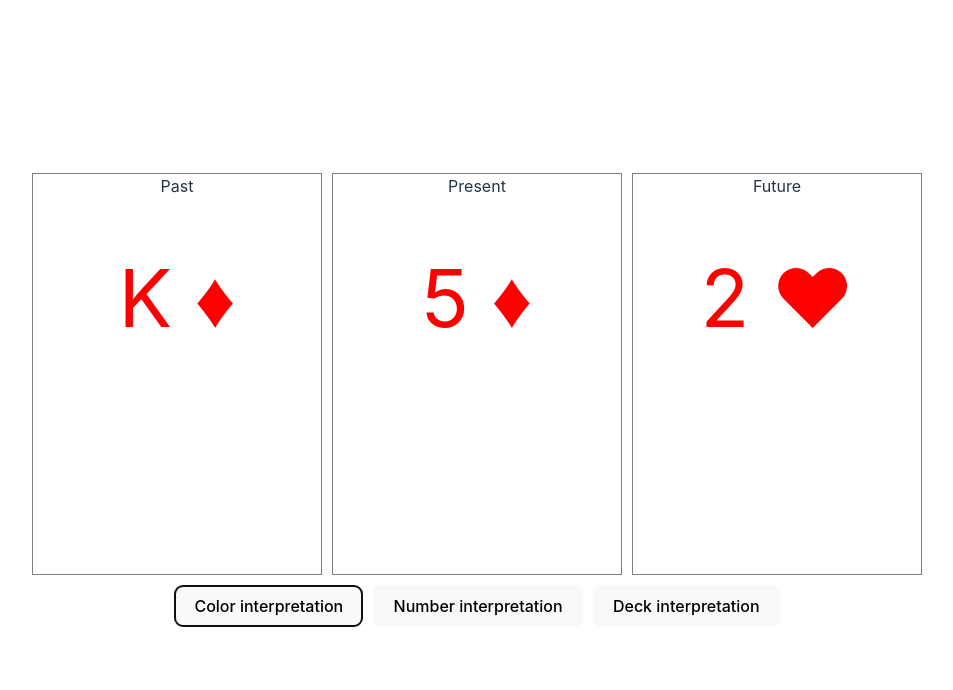
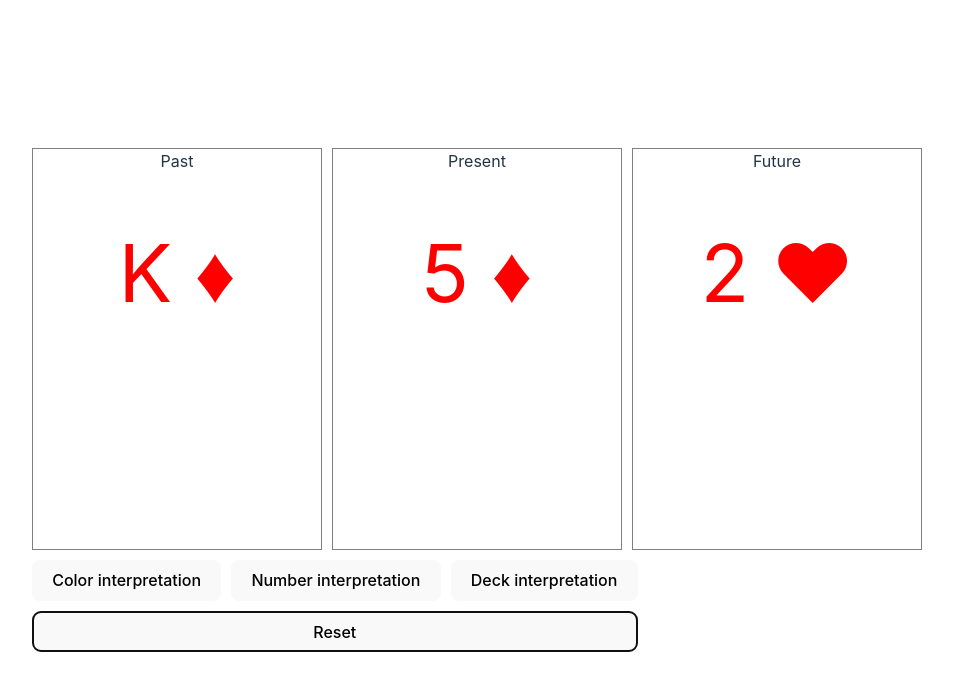
Before and after one commit to BelenPeluffo/french-tarot, a React (Vite) app: page / in a window 1280 px wide. Both pictures are taken after a click on the button "Show cards". Shown: the top 690 px of the page, without its empty margins (163-1116 px from the left). Built offline with nearby package versions, Linux system fonts and the light colour scheme.

Commit message:
feat: changes styles.

```diff
--- a/src/pages/Table.jsx
+++ b/src/pages/Table.jsx
@@ -66,7 +66,15 @@ const Table = () => {
     }
   };
 
+  const cleanMeanings = () => {
+    setShowPolarity(false);
+    setShowValueMeaning(false);
+    setShowDeckMeaning(false);
+    setShowFinalPolarity(false);
+  };
+
   useEffect(() => {
+    cleanMeanings();
     if (selectedCards && selectedCards.length < 4) {
       setCards();
     }
@@ -85,22 +93,17 @@ const Table = () => {
                 </div>
                 {showPolarity ? (
                   <div className="data">
-                    <div>Polarity</div>
-                    {/* <button
-                      onClick={() => setShowFinalPolarity(!showFinalPolarity)}
-                    >
-                      Exact meaning
-                    </button> */}
+                    <div>{selectedCards[index].cardPolarity}</div>
                   </div>
                 ) : null}
                 {showValueMeaning ? (
                   <div className="data">
-                    <div>Value Meaning</div>
+                    <div>{selectedCards[index].valueMeaning}</div>
                   </div>
                 ) : null}
                 {showDeckMeaning ? (
                   <div className="data">
-                    <div>Deck Meaning</div>
+                    <div>{selectedCards[index].cardMeaning}</div>
                   </div>
                 ) : null}
               </>
@@ -109,21 +112,28 @@ const Table = () => {
         ))}
       </div>
 
-      <div>
-        {showFinalPolarity ? "Final polarity" : null}
-      </div>
+      <div>{showFinalPolarity ? "Final polarity" : null}</div>
 
       <div
         style={{
           display: "flex",
-          flexDirection: "row",
+          flexDirection: "column",
           marginTop: "10px",
           gap: "10px",
           justifyContent: "center",
+          width: 'fit-content',
+          alignContent: "center",
         }}
       >
         {selectedCards && selectedCards.length > 2 ? (
-          <>
+          <div
+            style={{
+              display: "flex",
+              flexDirection: "row",
+              gap: "10px",
+              justifyContent: "center",
+            }}
+          >
             <button
               onClick={() =>
                 showPolarity
@@ -139,10 +149,11 @@ const Table = () => {
             <button onClick={() => setShowDeckMeaning(!showDeckMeaning)}>
               Deck interpretation
             </button>
-          </>
-        ) : (
-          <button onClick={() => setSelectedCards([])}>Show cards</button>
-        )}
+          </div>
+        ) : null}
+        <button onClick={() => setSelectedCards([])}>
+          {selectedCards && selectedCards.length > 2 ? "Reset" : "Show cards"}
+        </button>
       </div>
     </div>
   );
```
